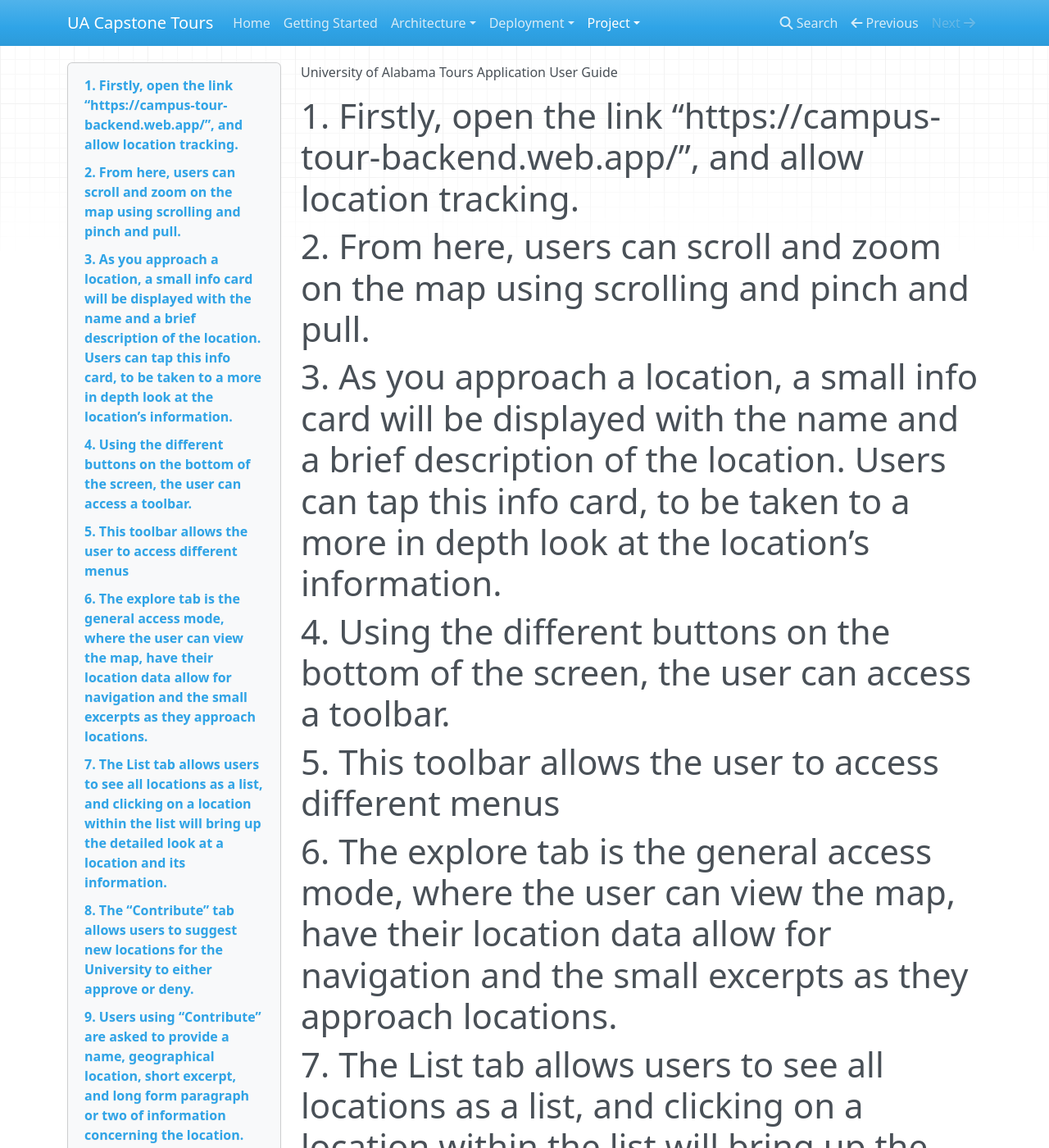
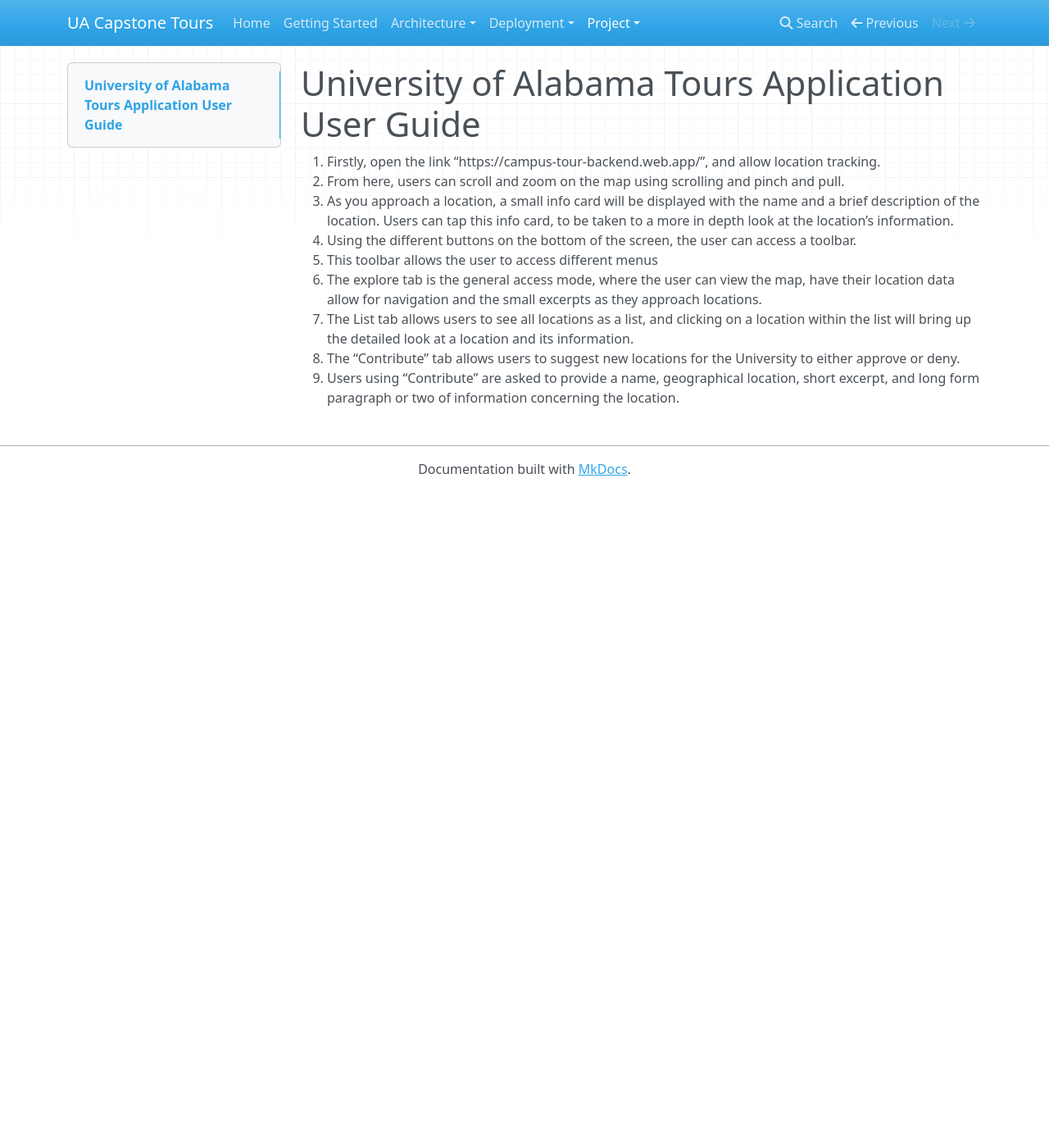
Before and after one commit to waltermink/ua-capstone-tours, an MkDocs documentation site: the page built from docs/user-guide.md, in a window 1280 px wide and 1400 px high. Shown: the whole window at 82% size. Built offline with MkDocs 1.6.1, drawn with Linux system fonts in a browser that asks for light colours; nearby versions of some CDN libraries; some of the changed text lies outside the part shown.

Commit message:
Minor fixes

```diff
--- a/docs/user-guide.md
+++ b/docs/user-guide.md
@@ -1,11 +1,11 @@
-University of Alabama Tours Application User Guide
+# University of Alabama Tours Application User Guide
 
-# 1. Firstly, open the link “https://campus-tour-backend.web.app/”, and allow location tracking.
-# 2. From here, users can scroll and zoom on the map using scrolling and pinch and pull.
-# 3. As you approach a location, a small info card will be displayed with the name and a brief description of the location. Users can tap this info card, to be taken to a more in depth look at the location’s information.
-# 4. Using the different buttons on the bottom of the screen, the user can access a toolbar.
-# 5. This toolbar allows the user to access different menus
-# 6. The explore tab is the general access mode, where the user can view the map, have their location data allow for navigation and the small excerpts as they approach locations.
-# 7. The List tab allows users to see all locations as a list, and clicking on a location within the list will bring up the detailed look at a location and its information.
-# 8. The “Contribute” tab allows users to suggest new locations for the University to either approve or deny.
-# 9. Users using “Contribute” are asked to provide a name, geographical location, short excerpt, and long form paragraph or two of information concerning the location.
+1. Firstly, open the link “https://campus-tour-backend.web.app/”, and allow location tracking.
+2. From here, users can scroll and zoom on the map using scrolling and pinch and pull.
+3. As you approach a location, a small info card will be displayed with the name and a brief description of the location. Users can tap this info card, to be taken to a more in depth look at the location’s information.
+4. Using the different buttons on the bottom of the screen, the user can access a toolbar.
+5. This toolbar allows the user to access different menus
+6. The explore tab is the general access mode, where the user can view the map, have their location data allow for navigation and the small excerpts as they approach locations.
+7. The List tab allows users to see all locations as a list, and clicking on a location within the list will bring up the detailed look at a location and its information.
+8. The “Contribute” tab allows users to suggest new locations for the University to either approve or deny.
+9. Users using “Contribute” are asked to provide a name, geographical location, short excerpt, and long form paragraph or two of information concerning the location.
```
Also changed, not shown: docs/index.md (+1 -0 lines).
